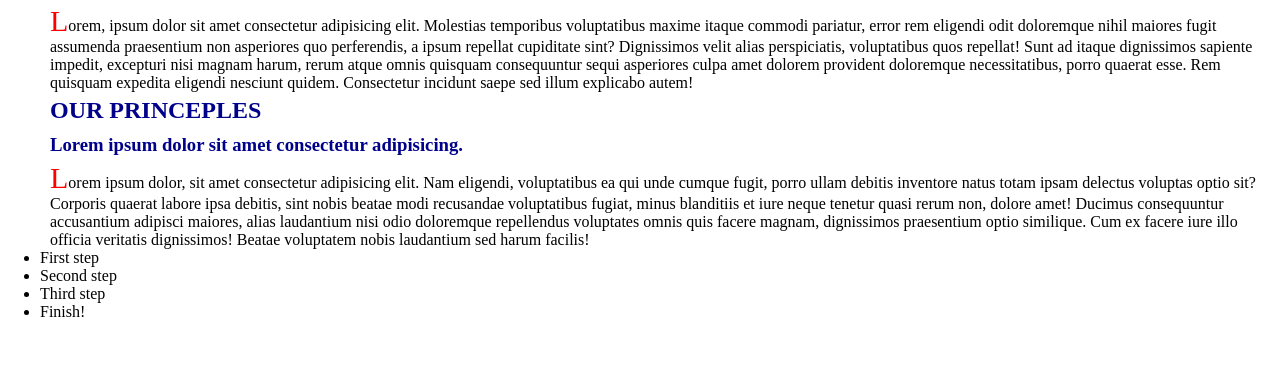
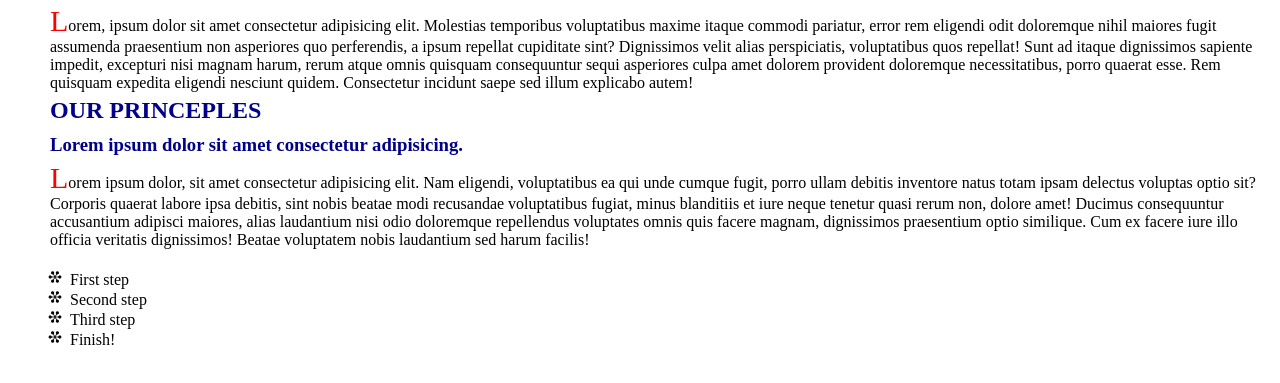
Before and after one commit to slawuta/fe-core-hw, a plain HTML site: page module-3/index.html in a window 1280 px wide. Shown: the part 83-466 px from the top of the page. Drawn offline with Linux system fonts and the light colour scheme.

Commit message:
changed mark image

```diff
--- a/module-3/css/style.css
+++ b/module-3/css/style.css
@@ -29,5 +29,7 @@ p::first-letter {
 }
 
 ul {
-    list-style-image:url('img/Asterisk.png');
+    list-style-image:url('/img/Asterisk.png');
+    padding-left: 30px;
+    padding-top: 20px;
 }
```
